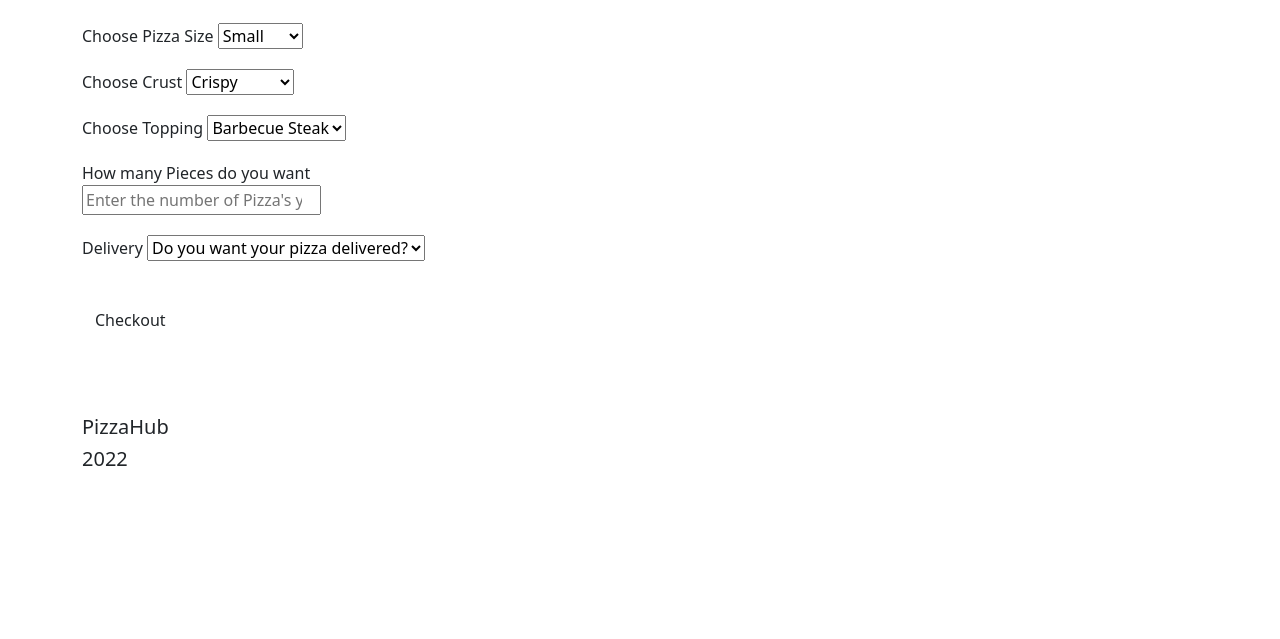
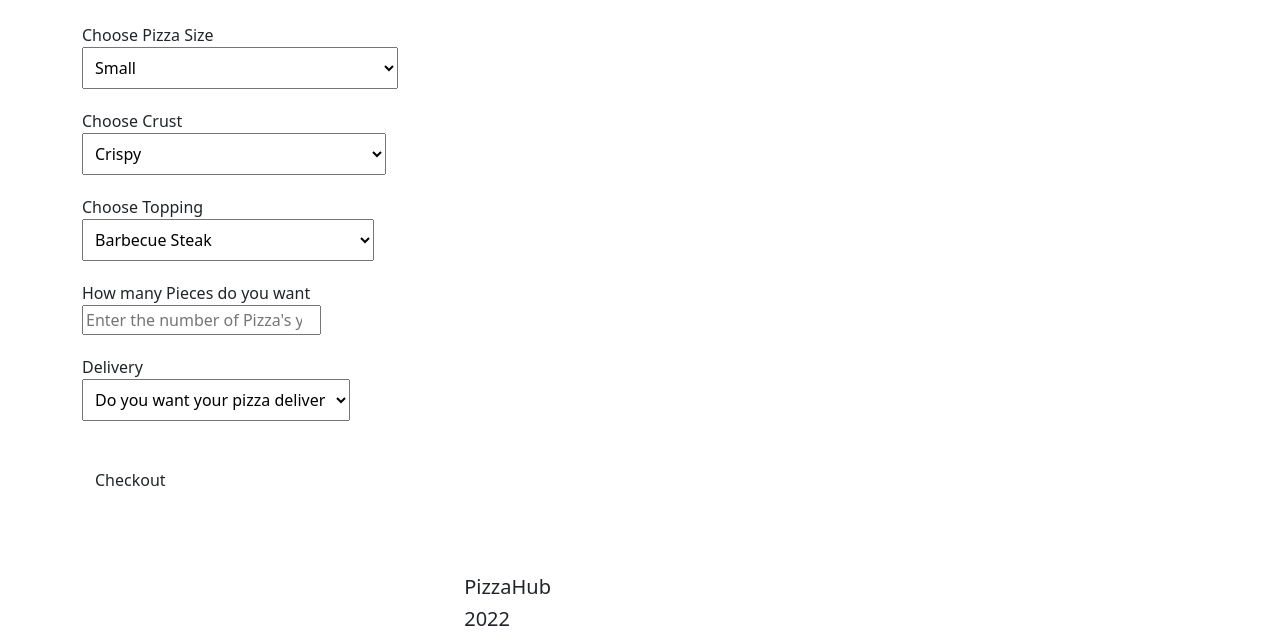
Before and after one commit to Mzazi25/PizzaHub, a plain HTML site: page index.html in a window 1280 px wide. Shown: the part 697-1336 px from the top of the page. Before the commit the page ends 1176 px from the top, so only its background shows below. Drawn offline with nearby package versions, Linux system fonts and the light colour scheme.

Commit message:
added styles to footer section

```diff
--- a/css/styles.css
+++ b/css/styles.css
@@ -15,9 +15,23 @@
     background-attachment: fixed;
     padding-bottom: 220px;
 
+
 }
 
 .form-group{
     padding: 20px;
     padding-left: 0%;
+
 }
+.form-group label{
+    display: block;
+}
+.form-group select{
+    padding: 8px;
+    width: 60%;
+
+}
+
+.footer{
+    padding-left: 70%;
+}
```
Also changed, not shown: images/pitza.jpeg (added).
